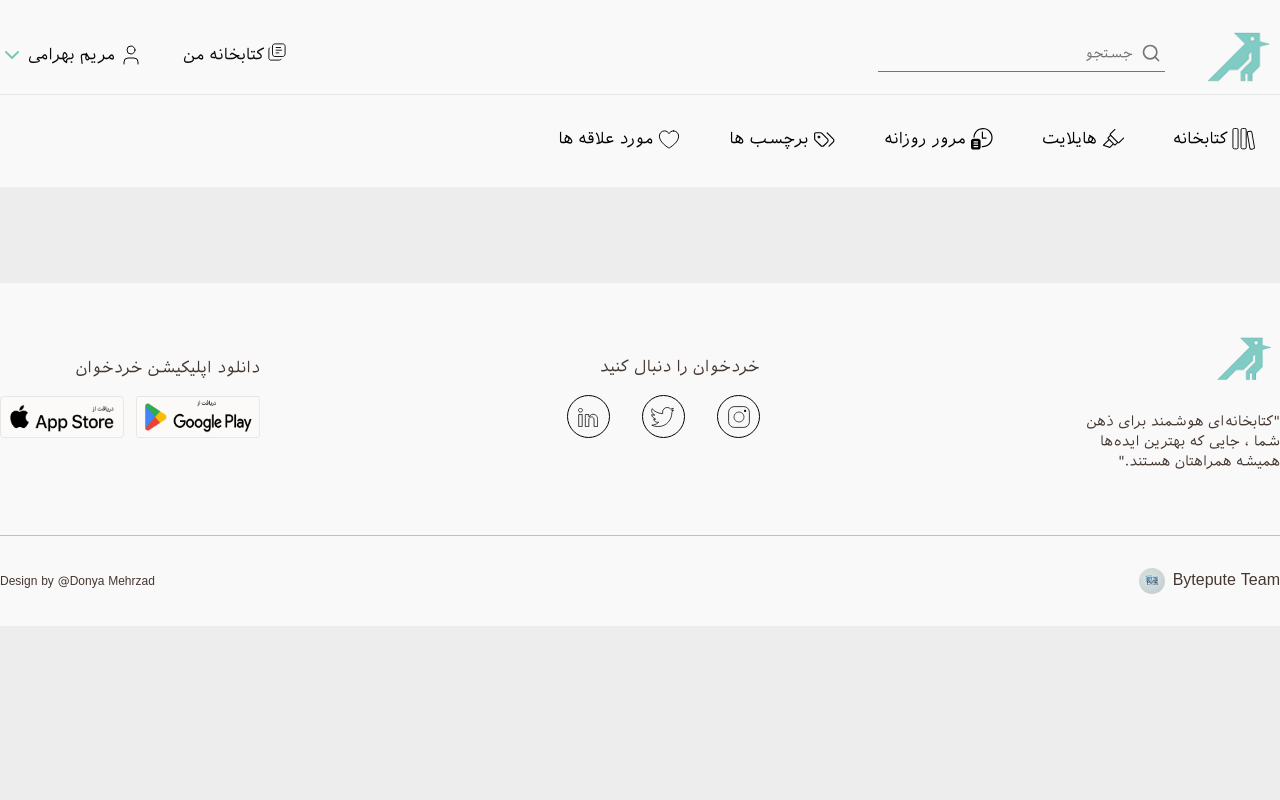
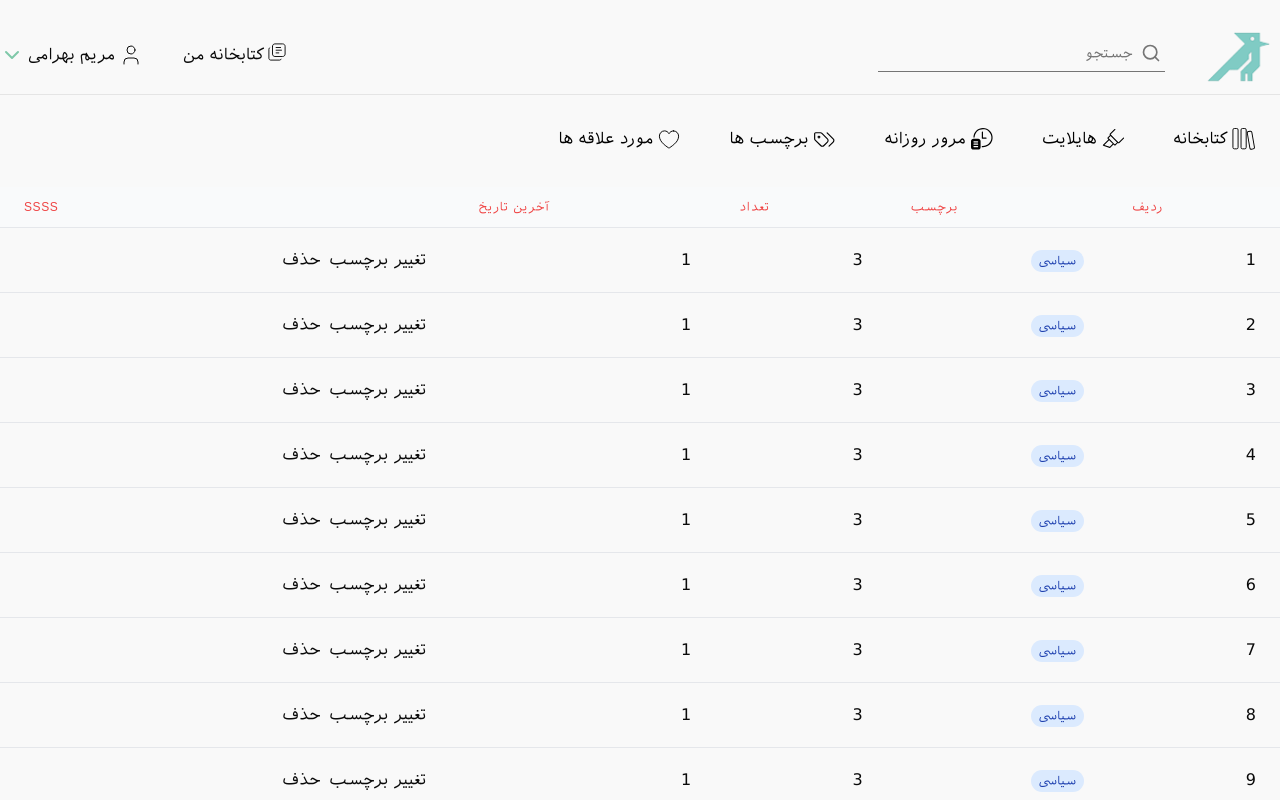
Before and after one commit to MrAghaei/kheradkhan-v2, a Next.js app: page /dashboard/tags in a window 1280 px wide. Shown: the top 800 px of the page. Built offline with nearby package versions, Linux system fonts and the light colour scheme.

Commit message:
[#13-IMPLEMENT] update tag table

```diff
--- a/src/app/dashboard/page.tsx
+++ b/src/app/dashboard/page.tsx
@@ -8,8 +8,8 @@ import {
   PageModel,
   PageEvent,
 } from "@/components/table/models/table.model";
-import { PageableModel } from "@/models/pageable.model";
-import { FetchDataFn } from "@/models/table-fetch-data-fn.model";
+import { PageableModel } from "@/models/page.model";
+import { FetchDataFn } from "@/components/table/models/table-fetch-data-fn.model";
 
 function Page() {
   return (
@@ -74,14 +74,12 @@ class PaymentGatewaysAdapter extends TableAdapter<PaymentGateway> {
         type: ColumnType.ACTIONS,
         actions: {
           edit: {
-            isVisible: () => true,
             onClick: (element) => console.log("Edit", element.id),
-            icon: <span>✏️</span>,
+            text: "s",
           },
           delete: {
-            isVisible: () => true,
             onClick: (element) => console.log("Delete", element.id),
-            icon: <span>🗑</span>,
+            text: "s",
           },
         },
       },
--- a/src/app/dashboard/tags/page.tsx
+++ b/src/app/dashboard/tags/page.tsx
@@ -1,7 +1,68 @@
-import React from "react";
+"use client";
+import { useEffect, useState } from "react";
+import TagsTable from "@/app/dashboard/tags/tags.table";
+import { PageableModel, PageModel } from "@/models/page.model";
+import { TagsModel } from "@/app/dashboard/tags/tags.model";
+import { Table } from "@/components/table/Table";
 
 function Page() {
-  return <div></div>;
+  //region hooks
+  const [table] = useState(() => new TagsTable(fetchTagsDataHandler));
+  const [isLoading, setIsLoading] = useState(false);
+  useEffect(() => {
+    const loadData = async () => {
+      await fetchTagsDataHandler({ page: 1, size: 1 });
+    };
+
+    loadData();
+  }, []);
+  //endregion
+
+  //region functions
+
+  async function fetchTagsDataHandler(pageable: PageableModel): Promise<void> {
+    console.log(pageable);
+    setIsLoading(true);
+    const data = await fetchPaymentGateways(0, 10);
+    table.data = data;
+    console.log(table.data);
+    setIsLoading(false);
+  }
+  //endregion
+  return (
+    <div className="container mx-auto" dir="rtl">
+      <Table adapter={table} loading={isLoading} />
+    </div>
+  );
 }
-
+async function fetchPaymentGateways(
+  page: number,
+  size: number,
+): Promise<PageModel<TagsModel>> {
+  return new Promise((resolve) => {
+    setTimeout(() => {
+      resolve({
+        content: [
+          { id: "1", tag: "سیاسی", count: 3, date: new Date() },
+          { id: "2", tag: "سیاسی", count: 3, date: new Date() },
+          { id: "3", tag: "سیاسی", count: 3, date: new Date() },
+          { id: "5", tag: "سیاسی", count: 3, date: new Date() },
+          { id: "6", tag: "سیاسی", count: 3, date: new Date() },
+          { id: "7", tag: "سیاسی", count: 3, date: new Date() },
+          { id: "8", tag: "سیاسی", count: 3, date: new Date() },
+          { id: "9", tag: "سیاسی", count: 3, date: new Date() },
+          { id: "10", tag: "سیاسی", count: 3, date: new Date() },
+          { id: "11", tag: "سیاسی", count: 3, date: new Date() },
+          { id: "12", tag: "سیاسی", count: 3, date: new Date() },
+          { id: "13", tag: "سیاسی", count: 3, date: new Date() },
+          { id: "14", tag: "سیاسی", count: 3, date: new Date() },
+        ],
+        totalElements: 100,
+        totalPages: 10,
+        size,
+        number: page,
+      });
+    }, 500);
+  });
+}
 export default Page;
--- /dev/null
+++ b/src/app/dashboard/tags/tags.model.ts
@@ -0,0 +1,6 @@
+export interface TagsModel {
+  id: string;
+  tag: string;
+  count: number;
+  date: Date;
+}
--- a/src/app/dashboard/tags/tags.table.tsx
+++ b/src/app/dashboard/tags/tags.table.tsx
@@ -4,17 +4,10 @@ import {
   TableAdapter,
   TableColumn,
 } from "@/components/table/models/table.model";
-import { FetchDataFn } from "@/models/table-fetch-data-fn.model";
-import React from "react";
+import { FetchDataFn } from "@/components/table/models/table-fetch-data-fn.model";
+import { TagsModel } from "@/app/dashboard/tags/tags.model";
 
-interface AllTableData {
-  id: string;
-  businessName: string;
-  bankAccount: string;
-  createdAt: string;
-}
-
-class TagsTable extends TableAdapter<AllTableData> {
+export default class TagsTable extends TableAdapter<TagsModel> {
   paginatorConfig = {
     onPageChange: (pageEvent: PageEvent) => {
       this._fetchDataFn({
@@ -27,48 +20,43 @@ class TagsTable extends TableAdapter<AllTableData> {
     super();
   }
 
-  createColumns(): TableColumn<AllTableData>[] {
+  createColumns(): TableColumn<TagsModel>[] {
     return [
       {
-        key: "id",
-        label: "ID",
-        type: ColumnType.TEXT,
-        value: (element) => element.id,
-        className: (element) =>
-          element.businessName === "Ali" ? "bg-red-100" : "bg-green-100",
+        key: "row",
+        label: "ردیف",
+        type: ColumnType.ROW_NUMBER,
       },
       {
-        key: "businessName",
-        label: "Business Name",
+        key: "tagName",
+        label: "برچسب",
         type: ColumnType.BADGE,
-        value: (element) => element.businessName,
+        value: (element) => element.tag,
       },
       {
-        key: "bankAccount",
-        label: "Bank Account",
-        type: ColumnType.TEXT,
-        value: (element) => element.bankAccount,
+        key: "count",
+        label: "تعداد",
+        type: ColumnType.NUMBER,
+        value: (element) => element.count,
       },
       {
-        key: "status",
-        label: "Status",
-        type: ColumnType.BADGE,
-        value: () => "Active", // Example badge value
+        key: "date",
+        label: "آخرین تاریخ",
+        type: ColumnType.NUMBER,
+        value: (element) => 1,
       },
       {
         key: "actions",
-        label: "Actions",
+        label: "ssss",
         type: ColumnType.ACTIONS,
         actions: {
           edit: {
-            isVisible: () => true,
             onClick: (element) => console.log("Edit", element.id),
-            icon: <span>✏️</span>,
+            text: "تغییر برچسب",
           },
           delete: {
-            isVisible: () => true,
             onClick: (element) => console.log("Delete", element.id),
-            icon: <span>🗑</span>,
+            text: "حذف",
           },
         },
       },
--- a/src/components/table/Table.tsx
+++ b/src/components/table/Table.tsx
@@ -15,6 +15,9 @@ interface TableProps<T> {
 export function Table<T>({ adapter, loading, className = "" }: TableProps<T>) {
   const columns = adapter.createColumns();
   const data = adapter.data;
+
+  console.log(data);
+  console.log(adapter.data);
 
   const renderCell = (column: TableColumn<T>, element: T, index: number) => {
     switch (column.type) {
@@ -36,14 +39,13 @@ export function Table<T>({ adapter, loading, className = "" }: TableProps<T>) {
           <div className="flex space-x-2">
             {column.actions &&
               Object.entries(column.actions).map(([key, action]) => {
-                if (action.isVisible && !action.isVisible(element)) return null;
                 return (
                   <button
                     key={key}
                     onClick={() => action.onClick?.(element)}
                     className="p-1 rounded hover:bg-gray-100"
                   >
-                    {action.icon}
+                    {action.text}
                   </button>
                 );
               })}
--- a/src/models/table-fetch-data-fn.model.ts
+++ b/src/components/table/models/table-fetch-data-fn.model.ts
@@ -1,3 +1,3 @@
-import { PageableModel } from "@/models/pageable.model";
+import { PageableModel } from "@/models/page.model";
 
 export type FetchDataFn = (pageable: PageableModel) => void;
--- a/src/models/pageable.model.ts
+++ /dev/null
@@ -1,4 +0,0 @@
-export interface PageableModel {
-  size?: number;
-  page?: number;
-}
```
Also changed, not shown: src/components/table/models/table.model.ts (+2 -9 lines), src/models/page.model.ts (added, +12 -0 lines).
